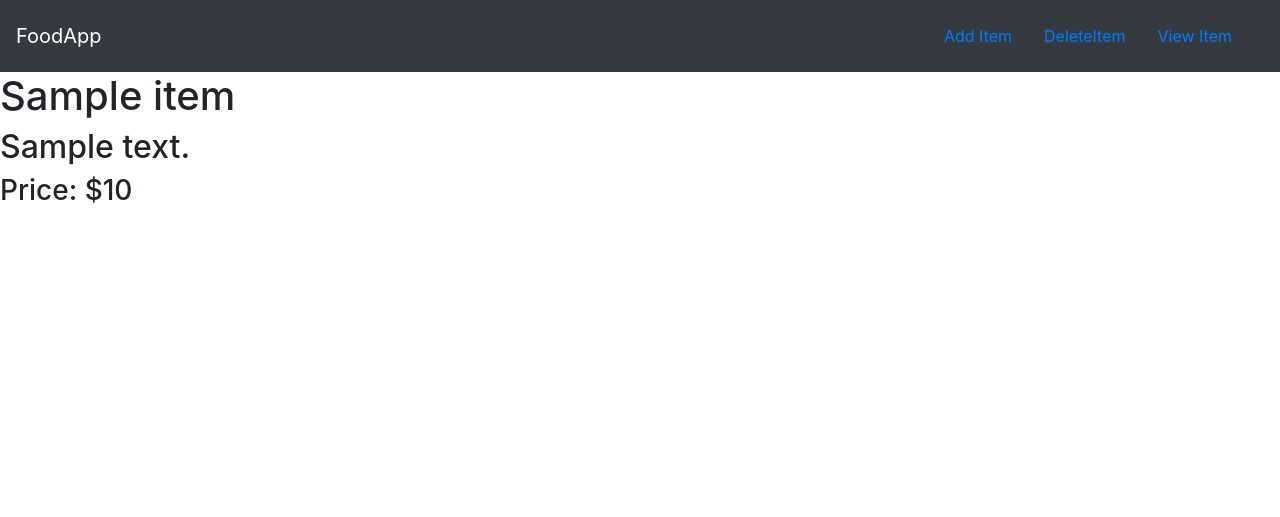
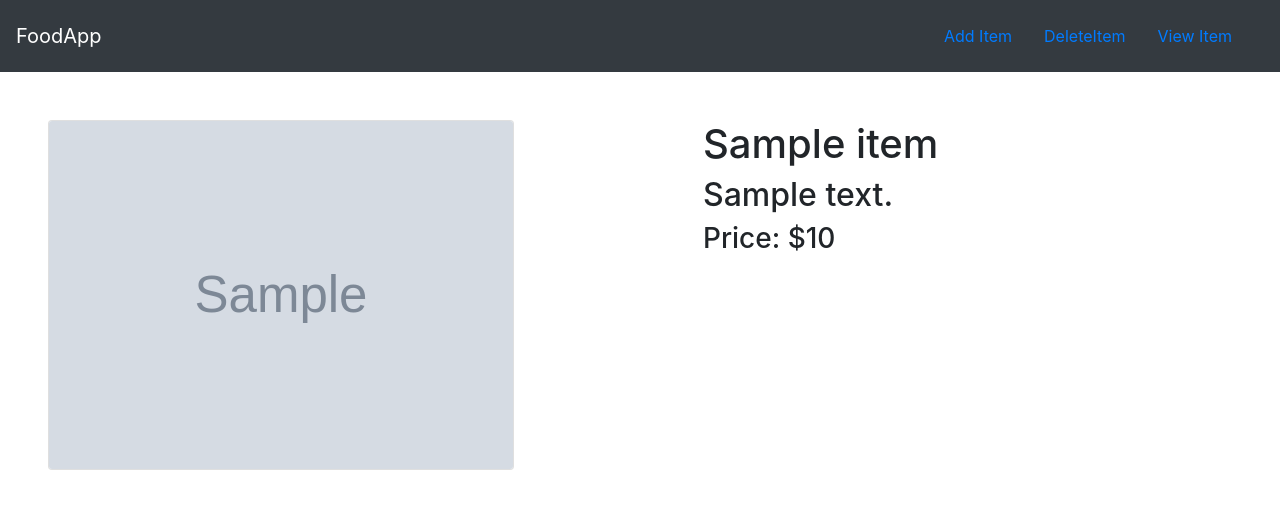
Before and after one commit to torcuata22/FoodMenuApp, a Django app: page /food/1/ in a window 1280 px wide. Shown: the top 517 px of the page. Run offline with Django 4.2, Linux system fonts and the light colour scheme; tables that the repository leaves empty hold one stand-in row (values such as "Sample post"); grey boxes marked "Sample" are stand-in pictures.

Commit message:
details page finished

```diff
--- a/myfoodsite/food/templates/food/detail.html
+++ b/myfoodsite/food/templates/food/detail.html
@@ -1,9 +1,19 @@
 {% extends 'food/base.html' %}
 
 {% block body %}
+<div class="row">
 
-<h1>{{ item.item_name }}</h1>
-<h2>{{ item.item_desc }}</h2>
-<h3>Price: ${{ item.item_price }}</h3>
+    <div class="col-md-6 ml-5 my-5">
+        <img src="{{ item.item_image }}" class="card" height="350px">
+    </div>
+
+    <div class="col-md-5 my-5">
+        <h1>{{ item.item_name }}</h1>
+        <h2>{{ item.item_desc }}</h2>
+        <h3>Price: ${{ item.item_price }}</h3>
+    </div>
+
+</div>
+
 
 {% endblock %}
```
Also changed, not shown: myfoodsite/food/templates/food/index.html (+15 -6 lines).
